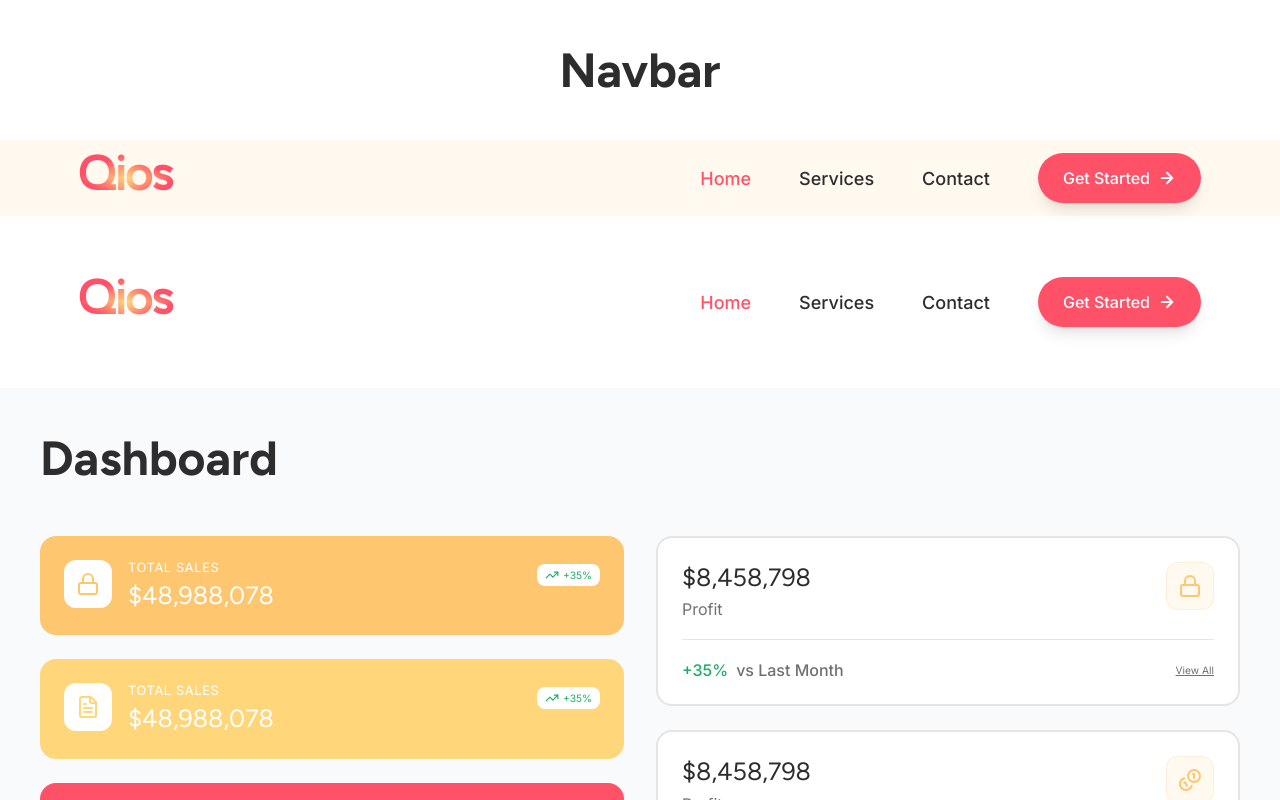
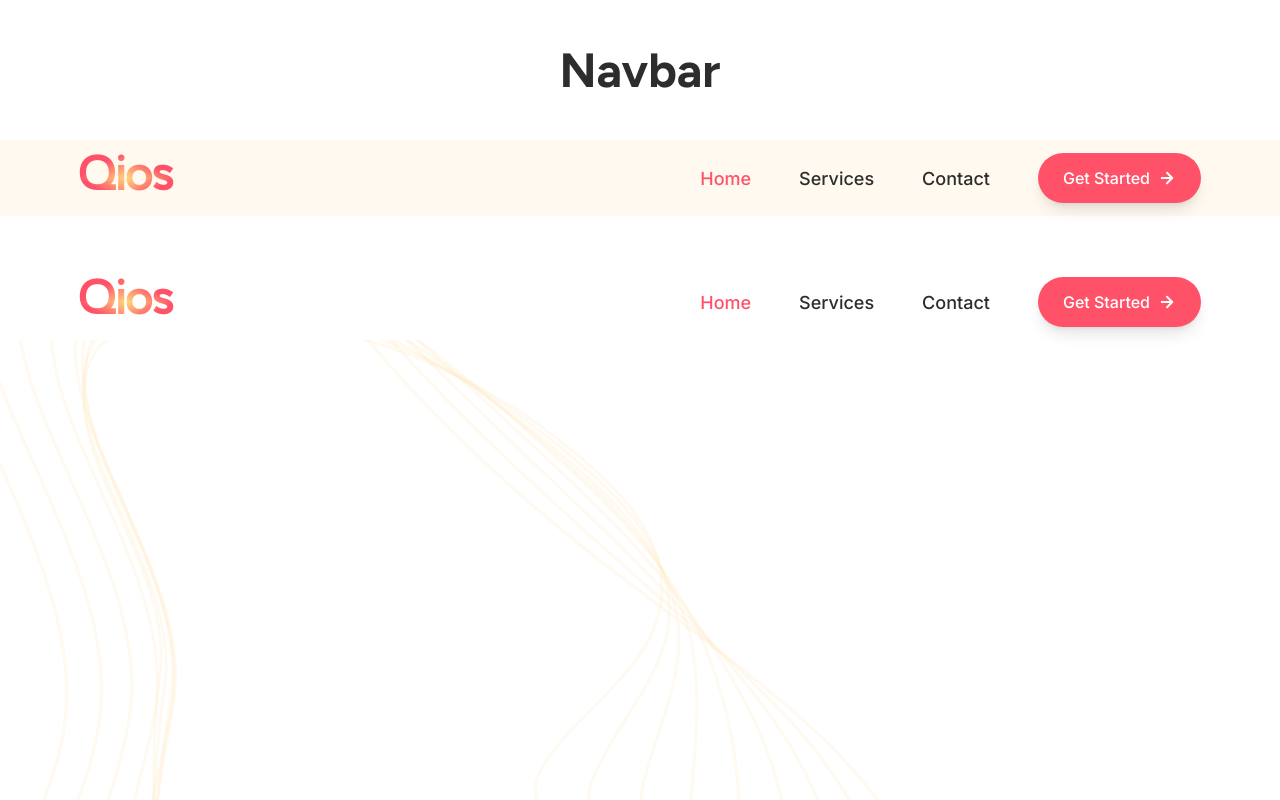
Before and after one commit to ShanRaboy11/Qios, a Next.js app: page / in a window 1280 px wide. Shown: the top 800 px of the page. Built offline with nearby package versions, Linux system fonts and the light colour scheme.

Commit message:
feat(ui): hero design 1

```diff
--- a/src/app/page.tsx
+++ b/src/app/page.tsx
@@ -25,6 +25,7 @@ import { KPICard } from "@/components/molecules/KPICard";
 import { InsightLink } from "@/components/molecules/InsightLink";
 import { Navbar } from "@/components/organisms/navbar";
 import { Footer } from "@/components/organisms/footer";
+import { Hero } from "@/components/organisms/hero";
 import {
   Plus,
   Lock,
@@ -116,6 +117,7 @@ export default function HomePage() {
       <Navbar variant="filled" />
       <div className="h-12" />
       <Navbar variant="transparent" />
+      <Hero />
       <section className="w-full p-6 md:p-10 bg-slate-50 mt-12">
         <h1 className="h1 text-text-primary mb-12">Dashboard</h1>
 
@@ -743,7 +745,7 @@ export default function HomePage() {
           supportiveText="Supportive text"
         />
       </div>
-      ;
+
       <StepperBar steps={businessSteps} currentStep={2} />
       <Footer />
     </main>
--- /dev/null
+++ b/src/components/organisms/hero.tsx
@@ -0,0 +1,54 @@
+import React from "react";
+
+export const Hero = () => {
+  const vectorStyle = "absolute top-1/2 left-1/2 -translate-x-1/2 -translate-y-1/2 rotate-[6.521deg] overflow-visible";
+
+  return (
+    <section className="w-[1440px] h-[900px] bg-text-tertiary inline-flex items-center pr-[600.052px] overflow-hidden mx-auto">
+      <div
+        className="relative shrink-0 opacity-50"
+        style={{
+          width: "1148.236px",
+          height: "969.879px",
+          transform: "rotate(6.521deg)",
+        }}
+      >
+        <svg className={vectorStyle} style={{ width: "1042.004px", height: "788.681px" }} viewBox="0 0 758 823" fill="none" xmlns="http://www.w3.org/2000/svg">
+          <path d="M359.571 446.233C342.914 434.14 334.103 419.712 340.619 398.512C362.742 326.978 436.795 267.944 421.702 189.12C413.898 148.649 379.943 112.831 331.565 85.1615C102.725 -45.3288 -112.713 6.65592 -177.691 43.3137C-244.286 80.8642 -208.584 155.774 -173.522 204.454C-130.355 264.445 -75.6605 324.382 -69.361 389.956C-62.7223 459.193 -29.6821 617.07 14.4358 685.987C45.5628 734.609 122.809 802.806 200.619 811.699C278.429 820.593 354.88 772.413 413.725 742.99C472.569 713.566 718.693 857.298 746.355 811.575C783.548 750.091 701.012 672.472 641.821 622.7C581.798 572.244 512.262 526.775 436.709 486.203C408.707 471.246 378.883 460.294 359.571 446.233Z" stroke="#FFC670" strokeOpacity="0.2" strokeWidth="3"/>
+        </svg>
+
+        <svg className={vectorStyle} style={{ width: "1032.697px", height: "805.617px" }} viewBox="0 0 735 838" fill="none" xmlns="http://www.w3.org/2000/svg">
+          <path d="M-187.615 36.8565C-258.582 76.8463 -220.418 156.74 -183.144 208.612C-137.243 272.54 -78.7571 336.437 -72.1957 406.351C-65.1676 480.139 -45.1082 632.222 1.976 705.691C35.1545 757.584 117.155 823.973 200.202 833.465C274.421 841.949 347.183 799.519 404.915 773.201C464.403 746.104 687.378 869.557 718.675 826.502C761.872 766.88 698.544 690.967 651.605 638.774C604.538 586.371 544.838 538.401 476.566 495.134C451.262 479.114 423.871 466.775 405.268 451.815C389.287 439.114 380.049 424.441 383.473 403.77C388.701 372.626 400.357 343.589 410.173 314.733C418.595 290.127 425.498 265.543 424.996 239.426C424.776 226.764 422.184 213.634 417.264 199.65C403.719 161.658 367.974 126.909 317.89 98.2606C243.455 55.8565 170.428 28.9939 102.381 14.2605C-25.1228 -13.4407 -137.382 8.506 -187.615 36.8565Z" stroke="#FFC670" strokeOpacity="0.2" strokeWidth="3"/>
+        </svg>
+
+        <svg className={vectorStyle} style={{ width: "1025.141px", height: "824.734px" }} viewBox="0 0 714 860" fill="none" xmlns="http://www.w3.org/2000/svg">
+          <path d="M-197.688 32.0703C-273.027 74.4994 -232.55 159.36 -192.915 214.441C-144.131 282.323 -82.1521 350.146 -75.0296 424.435C-67.6122 502.774 -60.5446 649.159 -10.6437 727.162C24.5974 782.23 111.491 846.925 199.476 856.982C270.253 865.072 339.337 828.296 395.795 805.163C456.077 780.41 656.041 883.696 690.537 843.163C739.885 785.419 695.456 711.275 660.918 656.679C626.498 602.39 577.093 551.875 516.102 505.913C493.636 488.944 468.677 475.217 450.644 459.245C435.35 445.838 425.547 430.807 425.868 410.76C426.368 379.86 430.272 351.015 432.003 322.607C433.536 298.584 433.656 274.988 427.729 249.917C424.844 238.027 419.608 225.477 412.356 212.01C393.508 176.646 355.386 142.8 303.893 113.207C231.626 71.7364 160.493 41.5635 92.3891 22.0233C-25.8949 -12.0695 -140.49 -0.186471 -197.688 32.0703Z" stroke="#FFC670" strokeOpacity="0.2" strokeWidth="3"/>
+        </svg>
+
+        <svg className={vectorStyle} style={{ width: "1020.906px", height: "845.754px" }} viewBox="0 0 698 880" fill="none" xmlns="http://www.w3.org/2000/svg">
+          <path d="M-207.762 24.0507C-287.483 69.0158 -244.683 158.746 -202.846 217.116C-151.179 288.952 -85.5694 360.815 -78.1741 439.348C-70.2176 522.255 -76.2804 662.829 -23.5629 745.366C13.7408 803.609 105.378 866.593 198.6 877.248C265.786 884.928 331.48 853.936 386.675 833.892C447.739 811.58 624.715 894.506 662.548 856.607C718.198 800.76 692.506 728.463 670.392 671.271C648.767 615.113 609.509 562.035 555.81 513.282C536.031 495.347 513.654 480.249 496.181 463.361C481.574 449.25 471.195 433.957 468.562 414.552C464.335 383.896 460.486 355.241 454.142 327.184C448.776 303.842 442.274 281.155 430.773 257.112C425.383 245.916 417.482 234.138 407.918 220.995C383.917 188.274 343.418 155.333 290.368 124.778C220.096 84.417 150.985 51.1444 82.7187 26.3934C-26.7666 -13.0615 -143.599 -12.1124 -207.762 24.0507Z" stroke="#FFC670" strokeOpacity="0.2" strokeWidth="3"/>
+        </svg>
+
+        <svg className={vectorStyle} style={{ width: "1022.19px", height: "868.434px" }} viewBox="0 0 689 898" fill="none" xmlns="http://www.w3.org/2000/svg">
+          <path d="M-217.833 12.7109C-301.926 60.1152 -256.814 154.813 -212.615 216.391C-158.226 292.261 -88.9627 367.971 -81.0063 450.878C-72.6605 538.336 -91.715 673.212 -36.0202 760.204C3.33499 821.719 99.876 882.912 198.175 894.246C261.769 901.514 324.212 876.421 377.868 859.238C439.852 839.48 593.829 902.144 634.883 866.572C697.134 812.655 689.719 742.251 680.179 682.479C671.028 624.613 642.076 568.892 595.659 517.444C578.717 498.56 558.772 482.075 541.859 464.271C527.927 449.552 516.983 433.9 511.258 415.024C502.016 384.479 490.84 356.261 476.273 328.537C464.318 305.814 450.894 284.001 433.646 261.163C425.751 250.66 415.196 239.559 403.15 226.916C374.306 196.776 330.97 164.784 276.512 133.285C208.247 93.9367 141.102 58.0478 72.7066 27.796C-27.8525 -16.8105 -146.545 -27.4381 -217.833 12.7109Z" stroke="#FFC670" strokeOpacity="0.2" strokeWidth="3"/>
+        </svg>
+
+        <svg className={vectorStyle} style={{ width: "1032.116px", height: "892.45px" }} viewBox="0 0 692 900" fill="none" xmlns="http://www.w3.org/2000/svg">
+          <path d="M-227.907 1.37089C-316.372 51.2145 -268.947 150.879 -222.386 215.666C-165.114 295.491 -92.2089 375.143 -83.9796 462.294C-75.2444 554.303 -107.429 683.368 -48.7793 775.008C-7.36156 839.697 93.9227 899.18 197.459 911.112C257.462 917.97 316.653 898.775 368.759 884.549C431.813 867.363 562.802 909.668 606.755 876.583C675.745 824.709 686.17 756.051 689.503 693.733C692.676 634.141 674.181 575.795 635.067 521.459C620.801 501.705 603.45 483.753 587.256 464.954C574.001 449.626 562.342 433.598 553.813 415.381C539.544 385.046 521.225 356.991 498.262 329.777C479.707 307.769 459.661 286.864 436.539 265.02C426.289 255.228 413.241 244.723 398.562 232.563C365.186 204.943 318.841 174.076 262.687 141.501C196.428 103.166 130.757 64.9965 62.5866 28.7945C-29.4561 -20.0308 -149.654 -42.6844 -227.907 1.37089Z" stroke="#FFC670" strokeOpacity="0.2" strokeWidth="3"/>
+        </svg>
+
+        <svg className={vectorStyle} style={{ width: "1057.114px", height: "917.508px" }} viewBox="0 0 709 900" fill="none" xmlns="http://www.w3.org/2000/svg">
+          <path d="M-237.842 -9.85518C-330.678 42.4277 -280.93 146.962 -232.157 214.941C-172.002 298.72 -95.6042 382.298 -86.8138 473.824C-77.5396 570.401 -122.855 693.654 -61.3881 789.829C-17.9079 857.693 88.2582 915.578 196.743 927.978C253.305 934.443 309.084 921.226 359.65 909.861C423.764 895.343 531.914 917.305 578.777 886.61C654.645 836.894 682.782 769.771 698.988 704.908C714.347 643.476 706.459 582.521 674.775 525.508C663.197 504.787 648.278 485.448 632.793 465.75C620.225 449.717 607.839 433.41 596.506 415.853C577.062 385.71 551.888 357.949 520.402 331.034C495.257 309.645 468.451 289.535 439.583 268.895C426.828 259.796 411.286 249.888 393.964 238.307C356.227 213.029 306.563 183.351 249.012 149.734C184.76 112.413 120.08 72.2011 52.7554 29.9239C-31.6908 -23.0293 -152.763 -57.9305 -237.842 -9.85518Z" stroke="#FFC670" strokeOpacity="0.2" strokeWidth="3"/>
+        </svg>
+
+        <svg className={vectorStyle} style={{ width: "1091.294px", height: "943.52px" }} viewBox="0 0 733 900" fill="none" xmlns="http://www.w3.org/2000/svg">
+          <path d="M-247.915 -21.1954C-345.134 33.6236 -292.923 143.141 -241.789 214.329C-178.751 302.063 -98.7105 389.584 -89.6582 485.45C-79.9947 586.578 -138.302 704.134 -73.8687 804.861C-28.4866 875.979 82.5834 932.073 196.305 945.072C249.276 951.126 301.921 944.114 350.969 935.417C416.27 923.778 501.442 925.284 551.227 896.882C633.951 849.517 679.672 783.718 708.74 716.407C736.135 653.117 738.842 589.651 714.6 529.864C705.71 508.177 693.223 487.45 678.448 466.854C666.405 450.195 653.305 433.512 639.179 416.517C614.536 386.76 582.402 358.889 542.509 332.581C510.936 311.73 477.358 292.512 442.582 273.156C427.473 264.767 409.448 255.36 389.333 244.342C347.247 221.309 294.253 192.916 235.294 158.354C173.07 121.852 108.749 79.8206 42.9029 31.2465C-34.3957 -25.886 -155.87 -73.177 -247.915 -21.1954Z" stroke="#FFC670" strokeOpacity="0.2" strokeWidth="3"/>
+        </svg>
+
+        <svg className={vectorStyle} style={{ width: "1131.397px", height: "969.879px" }} viewBox="0 0 763 900" fill="none" xmlns="http://www.w3.org/2000/svg">
+          <path d="M445.637 276.934C356.927 237.405 192.586 169.931 33.0605 32.473C-37.8607 -28.7309 -158.83 -88.4058 -257.988 -32.535C-359.579 24.7232 -305.056 139.208 -251.709 213.588C-185.938 305.258 -102.256 396.723 -92.6421 496.963C-82.4396 602.659 -153.877 714.404 -86.6274 819.665C-39.1827 893.958 76.7802 948.358 195.59 961.938C314.399 975.518 433.242 951.679 523.11 906.796C612.99 861.817 675.858 797.193 718.086 727.468C803.696 585.896 766.393 441.442 564.521 333.628C526.52 313.316 486.17 294.988 445.637 276.934Z" stroke="#FFC670" strokeOpacity="0.2" strokeWidth="3"/>
+        </svg>
+      </div>
+    </section>
+  );
+};
```
